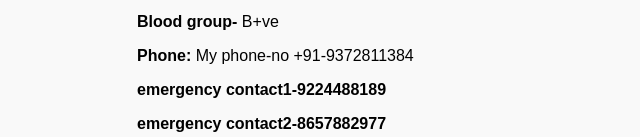
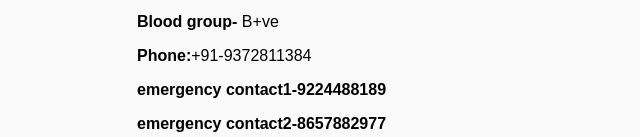
Before and after one commit to Ket20-ui/Personal1, a plain HTML site: page index.html in a window 1280 px wide. Shown: the part 180-317 px from the top of the page, without its empty margins (203-843 px from the left). Drawn offline with Linux system fonts and the light colour scheme.

Commit message:
Update index.html

```diff
--- a/index.html
+++ b/index.html
@@ -12,7 +12,7 @@
   <h1>1</h1>
   <p><strong>Name:Nitsu H. Bagade</strong></p>
   <p><strong>Blood group-</strong> B+ve</p>
-  <p><strong>Phone:</strong> My phone-no +91-9372811384</p>
+  <p><strong>Phone:</strong>+91-9372811384</p>
   <p><strong>emergency contact1-9224488189</p>
   <p><strong>emergency contact2-8657882977</strong></p>
 </body>
```
